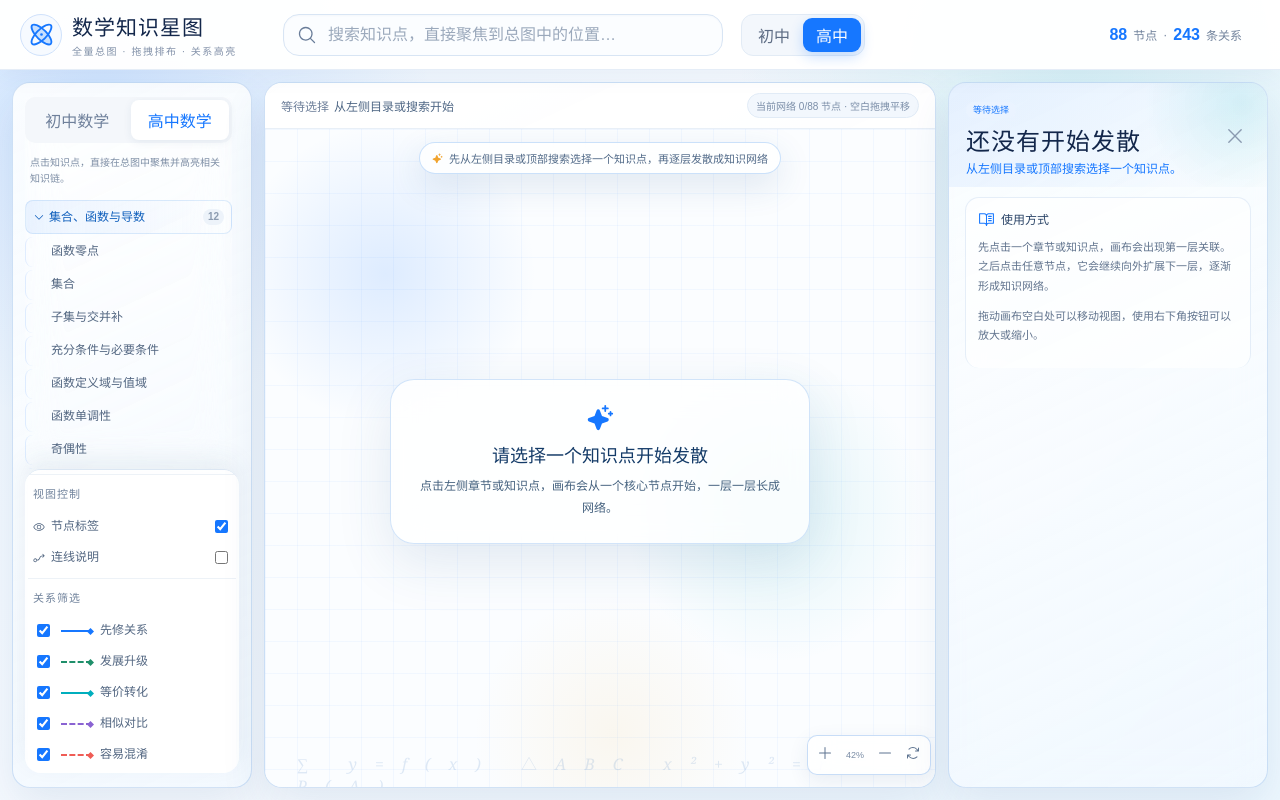
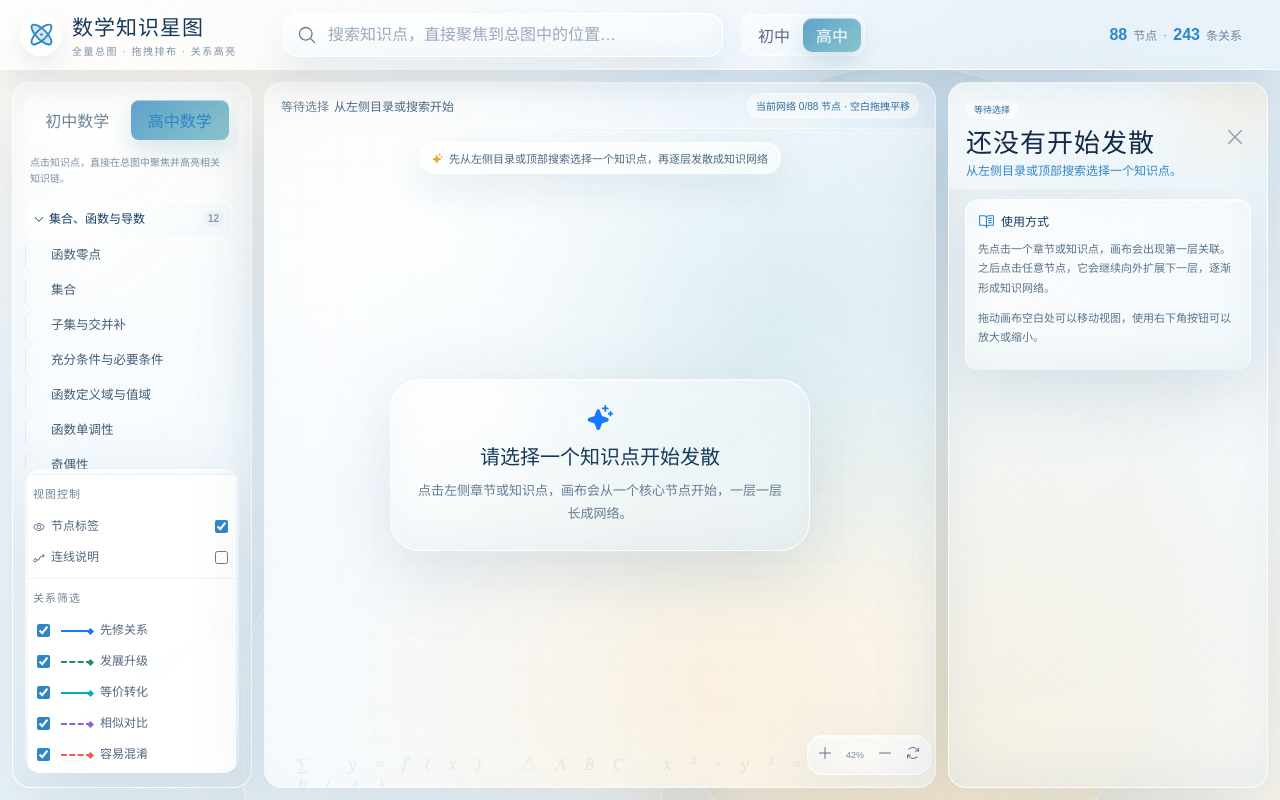
Before and after one commit to WFcat9/math-knowledge-star-map, a React (Vite) app: page / in a window 1280 px wide. Built offline with nearby package versions, Linux system fonts and the light colour scheme.

Commit message:
Upgrade liquid glass visual system

```diff
--- a/src/styles.css
+++ b/src/styles.css
@@ -1244,3 +1244,338 @@ body {
     font-size: 8px;
   }
 }
+
+/* Liquid glass visual system: low-saturation, high-key, math-focused clarity. */
+:root {
+  --blue: #2f86c7;
+  --blue-deep: #163a5c;
+  --cyan: #63b8c2;
+  --coral: #d98173;
+  --amber: #e6ae57;
+  --ink: #12243d;
+  --muted: #6f8398;
+  --glass-white: rgba(255, 255, 255, .58);
+  --glass-soft: rgba(246, 251, 255, .72);
+  --glass-line: rgba(255, 255, 255, .66);
+  --glass-rim: rgba(112, 152, 184, .28);
+  --glass-shadow: 0 22px 70px rgba(87, 117, 146, .18), inset 0 1px 1px rgba(255, 255, 255, .78), inset 0 -18px 34px rgba(134, 164, 190, .08);
+}
+
+.app-shell {
+  position: relative;
+  isolation: isolate;
+  overflow: hidden;
+  background:
+    radial-gradient(780px 520px at 14% 8%, rgba(255, 246, 234, .88), transparent 58%),
+    radial-gradient(860px 560px at 82% 12%, rgba(209, 224, 238, .9), transparent 62%),
+    radial-gradient(760px 620px at 70% 92%, rgba(255, 223, 173, .46), transparent 62%),
+    linear-gradient(145deg, #f8fbff 0%, #ecf5fb 48%, #f9f7f2 100%);
+}
+
+.app-shell::before,
+.app-shell::after {
+  content: "";
+  position: fixed;
+  z-index: -1;
+  pointer-events: none;
+  filter: blur(.2px);
+}
+
+.app-shell::before {
+  width: 520px;
+  height: 820px;
+  right: 9%;
+  top: 8%;
+  border-radius: 260px;
+  background:
+    radial-gradient(circle at 22% 12%, rgba(255, 255, 255, .8), transparent 14%),
+    linear-gradient(180deg, rgba(66, 145, 164, .22), rgba(255, 207, 121, .25));
+  box-shadow:
+    inset 0 0 0 2px rgba(255, 255, 255, .52),
+    inset 13px 0 24px rgba(17, 72, 94, .13),
+    inset -13px 0 24px rgba(255, 210, 146, .22),
+    0 28px 110px rgba(77, 116, 142, .22);
+  opacity: .42;
+}
+
+.app-shell::after {
+  width: 420px;
+  height: 420px;
+  left: 19%;
+  bottom: -145px;
+  border-radius: 38%;
+  background: rgba(234, 244, 252, .66);
+  box-shadow:
+    inset 0 0 0 2px rgba(255, 255, 255, .62),
+    inset -20px -18px 32px rgba(255, 196, 132, .2),
+    0 36px 100px rgba(87, 119, 151, .18);
+  opacity: .56;
+}
+
+.topbar {
+  background: linear-gradient(135deg, rgba(255, 255, 255, .78), rgba(240, 248, 253, .56));
+  border-bottom: 1px solid rgba(255, 255, 255, .62);
+  box-shadow: 0 12px 42px rgba(70, 103, 134, .12);
+  backdrop-filter: blur(24px) saturate(1.08);
+}
+
+.brand > span,
+.mobile-actions button,
+.top-actions button {
+  background: rgba(255, 255, 255, .52);
+  border: 1px solid rgba(255, 255, 255, .72);
+  box-shadow: inset 0 1px 0 rgba(255,255,255,.85), 0 10px 24px rgba(86, 116, 145, .12);
+}
+
+.brand strong {
+  color: #163a5c;
+}
+
+.search-wrap {
+  min-height: 44px;
+  background: linear-gradient(135deg, rgba(255,255,255,.78), rgba(246,251,255,.5));
+  border: 1px solid rgba(255, 255, 255, .78);
+  box-shadow: inset 0 1px 0 rgba(255,255,255,.88), inset 0 -12px 22px rgba(95, 142, 175, .06), 0 16px 36px rgba(74, 105, 134, .12);
+  backdrop-filter: blur(20px) saturate(1.12);
+}
+
+.stage-switch,
+.stage-tabs,
+.mode-nav {
+  background: rgba(255,255,255,.42);
+  border-color: rgba(255,255,255,.62);
+  box-shadow: inset 0 1px 0 rgba(255,255,255,.82);
+}
+
+.stage-switch button.active,
+.stage-tabs button.active,
+.mode-nav button.active {
+  background: linear-gradient(135deg, rgba(74, 150, 197, .88), rgba(113, 184, 190, .82));
+  box-shadow: inset 0 1px 0 rgba(255,255,255,.5), 0 10px 24px rgba(68, 130, 169, .22);
+}
+
+.left-rail,
+.detail-panel,
+.main-stage,
+.control-column,
+.left-fixed-controls,
+.detail-scroll section,
+.empty-network,
+.canvas-tools,
+.connection-list button,
+.formula-pills span,
+.search-results {
+  border-color: var(--glass-line);
+  background: linear-gradient(145deg, rgba(255,255,255,.66), rgba(239,248,253,.42));
+  box-shadow: var(--glass-shadow);
+  backdrop-filter: blur(26px) saturate(1.1);
+}
+
+.control-column,
+.detail-panel {
+  box-shadow:
+    0 24px 74px rgba(71, 105, 135, .16),
+    inset 0 1px 0 rgba(255,255,255,.78),
+    inset 0 -22px 46px rgba(106, 143, 170, .08);
+}
+
+.main-stage {
+  background: rgba(250, 253, 255, .34);
+}
+
+.stage-heading {
+  background: linear-gradient(90deg, rgba(255,255,255,.54), rgba(241,249,253,.28));
+  border-bottom-color: rgba(255,255,255,.58);
+}
+
+.directory-domain .branch {
+  min-height: 38px;
+  color: #183d62;
+  background: linear-gradient(135deg, rgba(255,255,255,.58), rgba(232,243,249,.26));
+  border-color: rgba(255,255,255,.64);
+  box-shadow: inset 0 1px 0 rgba(255,255,255,.7);
+}
+
+.directory-domain .leaf {
+  min-height: 32px;
+  color: #425d76;
+  font-size: 12.5px;
+}
+
+.directory-domain .leaf:hover,
+.directory-domain .leaf.active {
+  color: #123a5d;
+  background: rgba(255,255,255,.58);
+}
+
+.detail-head {
+  background:
+    radial-gradient(circle at 90% 12%, rgba(255, 214, 155, .18), transparent 32%),
+    linear-gradient(145deg, rgba(255,255,255,.58), rgba(224,241,249,.28));
+}
+
+.detail-head h2 {
+  color: #142b48;
+  font-size: 26px;
+}
+
+.detail-scroll h3,
+.connection-list strong {
+  color: #163a5c;
+}
+
+.detail-scroll p,
+.detail-scroll li,
+.connection-list small {
+  color: #5a7187;
+}
+
+.web-canvas {
+  background:
+    radial-gradient(620px 460px at 24% 18%, rgba(255,255,255,.74), transparent 58%),
+    radial-gradient(720px 500px at 74% 30%, rgba(192, 223, 231, .48), transparent 60%),
+    radial-gradient(660px 520px at 68% 84%, rgba(255, 220, 163, .28), transparent 64%),
+    linear-gradient(rgba(63, 126, 163, .025) 1px, transparent 1px),
+    linear-gradient(90deg, rgba(63, 126, 163, .025) 1px, transparent 1px),
+    rgba(250,253,255,.66);
+  background-size: auto, auto, auto, 36px 36px, 36px 36px, auto;
+}
+
+.web-canvas::before {
+  content: "∑   y=f(x)   △ABC   x²+y²=r²   P(A)";
+  color: rgba(41, 83, 123, .09);
+}
+
+.web-hint {
+  color: #4f6981;
+  background: rgba(255, 255, 255, .58);
+  border-color: rgba(255,255,255,.72);
+  box-shadow: inset 0 1px 0 rgba(255,255,255,.86), 0 14px 36px rgba(70, 105, 136, .12);
+}
+
+.empty-network {
+  border-radius: 30px;
+  background:
+    radial-gradient(circle at 18% 12%, rgba(255,255,255,.75), transparent 28%),
+    linear-gradient(145deg, rgba(255,255,255,.66), rgba(229,242,249,.42));
+}
+
+.empty-network strong {
+  color: #163a5c;
+  font-size: 20px;
+}
+
+.empty-network p {
+  color: #657d93;
+  font-size: 13px;
+}
+
+.web-lines path {
+  stroke-width: .95;
+  opacity: .14;
+}
+
+.web-lines path.active {
+  stroke-width: 1.45;
+  opacity: .38;
+}
+
+.edge-label-group rect {
+  fill: rgba(255, 255, 255, .56);
+  stroke: rgba(255, 255, 255, .75);
+}
+
+.web-node {
+  border-radius: 20px;
+  border-color: rgba(255,255,255,.72);
+  background:
+    radial-gradient(circle at 22% 12%, rgba(255,255,255,.82), transparent 26%),
+    linear-gradient(145deg, color-mix(in srgb, var(--node-bg, white) 70%, rgba(255,255,255,.78)), rgba(255,255,255,.52));
+  box-shadow:
+    inset 0 1px 0 rgba(255, 255, 255, .88),
+    inset 0 -13px 24px rgba(92, 126, 156, .08),
+    0 15px 36px rgba(62, 98, 132, .15);
+  backdrop-filter: blur(18px) saturate(1.12);
+}
+
+.web-node strong {
+  font-size: 12.8px;
+  line-height: 1.15;
+  letter-spacing: .1px;
+  color: var(--node-text, #163a5c);
+  font-weight: 800;
+  text-wrap: balance;
+}
+
+.web-node small {
+  color: rgba(57, 82, 104, .72);
+  font-size: 10px;
+}
+
+.web-node > span {
+  width: 23px;
+  height: 23px;
+  box-shadow: inset 0 1px 0 rgba(255,255,255,.7), 0 6px 14px rgba(70, 105, 136, .14);
+}
+
+.web-node.root-node {
+  background:
+    radial-gradient(circle at 20% 12%, rgba(255,255,255,.86), transparent 25%),
+    linear-gradient(145deg, rgba(68, 148, 188, .9), rgba(91, 177, 183, .76));
+  border-color: rgba(255,255,255,.8);
+  box-shadow:
+    0 0 0 10px rgba(121, 183, 204, .13),
+    inset 0 1px 0 rgba(255,255,255,.62),
+    inset 0 -20px 30px rgba(20, 73, 94, .18),
+    0 22px 52px rgba(52, 114, 151, .26);
+}
+
+.web-node.root-node strong {
+  color: #fff;
+  font-size: 13.6px;
+  line-height: 1.13;
+}
+
+.web-node.expanded-node:not(.root-node) {
+  box-shadow:
+    0 0 0 7px color-mix(in srgb, var(--node-accent, #63b8c2) 10%, transparent),
+    inset 0 1px 0 rgba(255, 255, 255, .86),
+    inset 0 -14px 24px rgba(78, 117, 147, .08),
+    0 16px 34px rgba(55, 92, 126, .16);
+}
+
+.web-node:not(.expanded-node):not(.root-node)::after {
+  color: #2f86c7;
+  background: rgba(255,255,255,.74);
+  border-color: rgba(255,255,255,.86);
+  box-shadow: inset 0 1px 0 rgba(255,255,255,.9), 0 7px 18px rgba(60, 102, 137, .14);
+}
+
+.canvas-tools {
+  border-radius: 16px;
+  background: rgba(255,255,255,.62);
+}
+
+.canvas-tools button:hover {
+  background: rgba(255,255,255,.72);
+}
+
+.node-tag,
+.data-badge {
+  background: rgba(255,255,255,.56);
+  border: 1px solid rgba(255,255,255,.72);
+  color: #2d6d99;
+}
+
+.mistake-section {
+  background: rgba(255, 248, 243, .58);
+}
+
+@media (max-width: 920px) {
+  .web-node strong { font-size: 10.2px; }
+  .web-node small { font-size: 8.8px; }
+}
+
+@media (max-width: 560px) {
+  .web-node strong { font-size: 9.2px; }
+}
```
